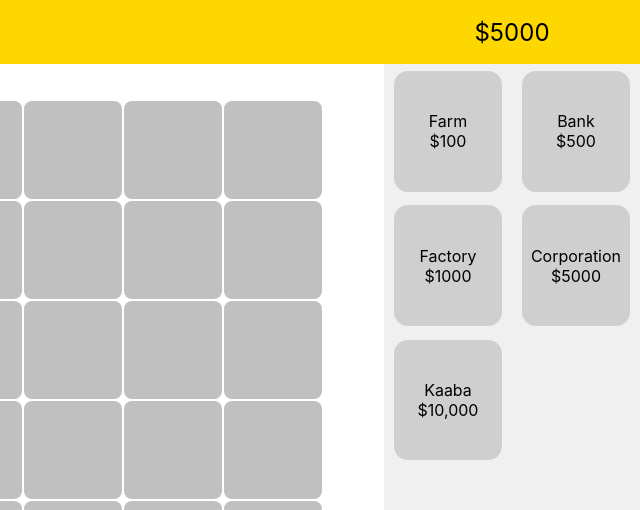
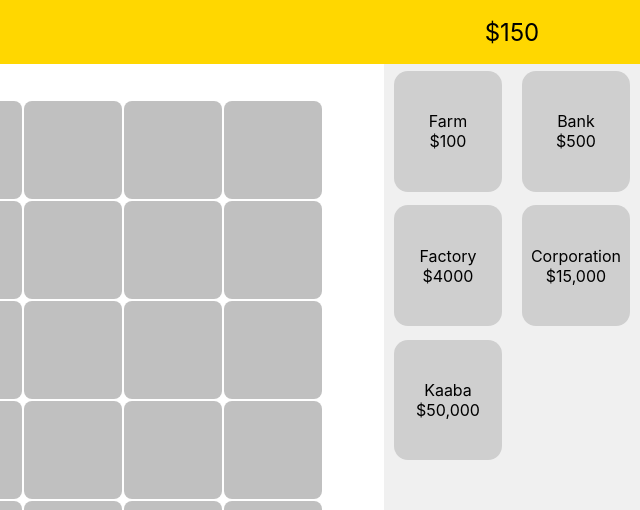
Before and after one commit to LeoAnderssonGuillou/Projekt-4, a plain HTML site: page index.html in a window 1280 px wide. Shown: the top 510 px of the page, 640-1280 px from the left. Drawn offline with Linux system fonts and the light colour scheme.

Commit message:
Balancing

```diff
--- a/index.html
+++ b/index.html
@@ -4,7 +4,7 @@
     <meta charset="UTF-8">
     <meta http-equiv="X-UA-Compatible" content="IE=edge">
     <meta name="viewport" content="width=device-width, initial-scale=1.0">
-    <title>Projekt 4</title>
+    <title>Tycoon Game</title>
     <link rel="stylesheet" href="style.css" />
     <script type="text/javascript" src="index.js" defer></script>
 </head>
--- a/index.js
+++ b/index.js
@@ -75,7 +75,7 @@ function shopSetup() {
     element: document.createElement("div"),
     active: false,
     cost: 500,
-    effect: 20,
+    effect: 50,
   };
   bankItem.element.innerHTML = "Bank <br> $500";
   bankItem.element.addEventListener("click", () => {
@@ -88,10 +88,10 @@ function shopSetup() {
   let factoryItem = {
     element: document.createElement("div"),
     active: false,
-    cost: 1000,
-    effect: 50,
+    cost: 4000,
+    effect: 100,
   };
-  factoryItem.element.innerHTML = "Factory <br> $1000";
+  factoryItem.element.innerHTML = "Factory <br> $4000";
   factoryItem.element.addEventListener("click", () => {
     clickShopItem(2);
   });
@@ -102,10 +102,10 @@ function shopSetup() {
   let corpItem = {
     element: document.createElement("div"),
     active: false,
-    cost: 5000,
-    effect: 100,
+    cost: 15000,
+    effect: 200,
   };
-  corpItem.element.innerHTML = "Corporation <br> $5000";
+  corpItem.element.innerHTML = "Corporation <br> $15,000";
   corpItem.element.addEventListener("click", () => {
     clickShopItem(3);
   });
@@ -116,10 +116,10 @@ function shopSetup() {
   let kaabaItem = {
     element: document.createElement("div"),
     active: false,
-    cost: 10000,
-    effect: 500,
+    cost: 50000,
+    effect: 1000,
   };
-  kaabaItem.element.innerHTML = "Kaaba <br> $10,000";
+  kaabaItem.element.innerHTML = "Kaaba <br> $50,000";
   kaabaItem.element.addEventListener("click", () => {
     clickShopItem(4);
   });
@@ -219,7 +219,7 @@ function changeMoney(cost) {
 fieldSetup();
 gridSetup();
 shopSetup();
-updateMoney(5000);
+updateMoney(150);
 setInterval(generateMoney, 1000);
 
 //Generates money and plays animation for each farm
--- a/style.css
+++ b/style.css
@@ -88,10 +88,10 @@ main {
 }
 
 .field div {
-    margin: 1px;
+    margin: 0.15vh;
     background-color: silver;
     color: black;
-    border-radius: 8px;
+    border-radius: 1vh;
     display: flex;
     align-items: center;
     justify-content: center;
```
